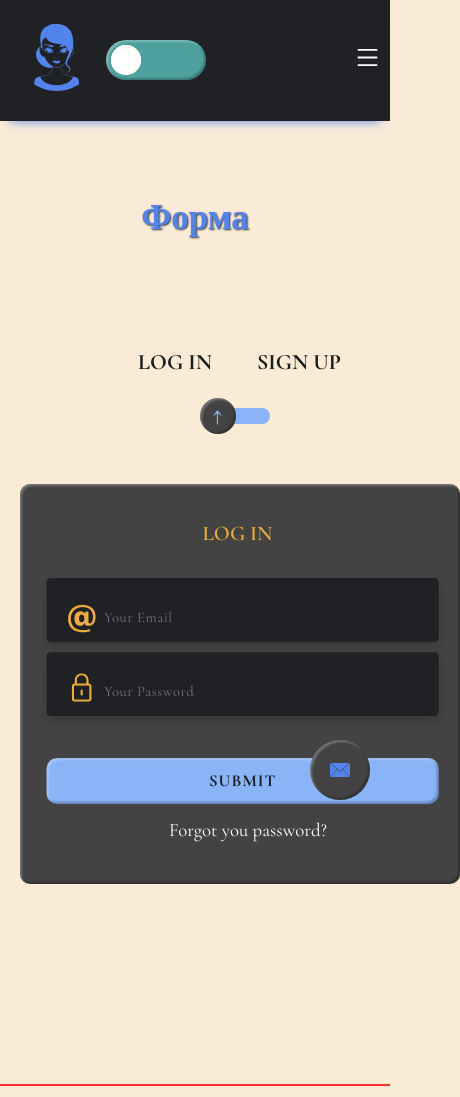
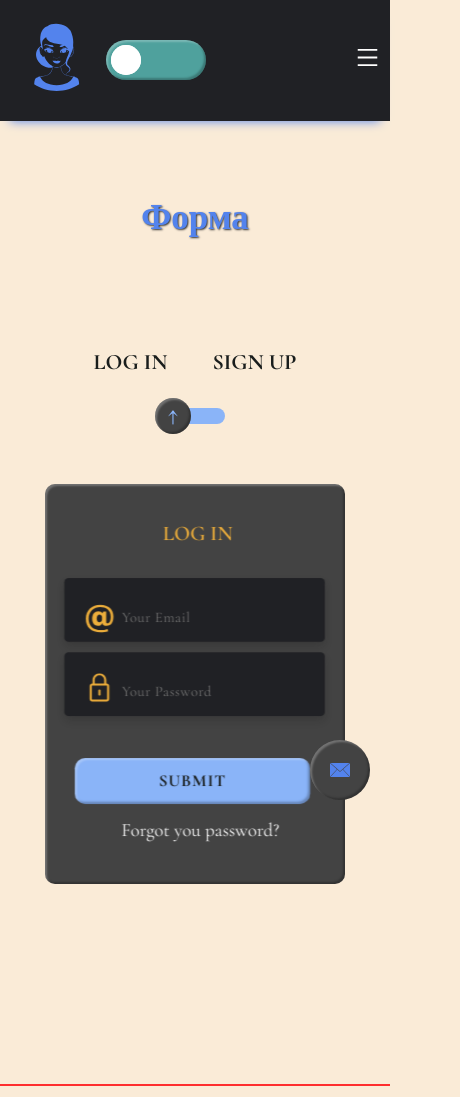
Before and after one commit to dimatany/ReactLess, a React (Create React App) app: page /login in a window 390 px wide. Shown: the top 1097 px of the page, 460 px wide, since content can reach past the window. Built offline with nearby package versions, Linux system fonts and the light colour scheme.

Commit message:
fixed a couple of CSS rules

```diff
--- a/src/Сomponents/FormAuthorization/FormAuthorization.js
+++ b/src/Сomponents/FormAuthorization/FormAuthorization.js
@@ -43,7 +43,7 @@ function FormAuthorization() {
 									</span>
 								</div>
 								<button className={[styles["btn"], styles['frontSubmit']].join(" ")}>submit</button>
-								<p>
+								<p className={styles.wrapLink}>
 									<a href="https://dimatany.github.io/WorkingExamples/" className={styles.link}>Forgot you password?</a>
 								</p>
 							</div>
--- a/src/Сomponents/FormAuthorization/FormAuthorization.module.css
+++ b/src/Сomponents/FormAuthorization/FormAuthorization.module.css
@@ -258,4 +258,27 @@ h6 span:last-child:hover {
   background-color: #4fa19d;
 }
 
+@media screen and (max-width: 720px) {
+  .section {
+    width: 300px;
+    margin: 0 auto;
+  }
+  .frontSubmit {
+    margin-right: 75px;
+  }
+  .backSubmit {
+    margin-right: 75px;
+  }
+  h4 {
+    margin-left: -65px;
+  }
+  .wrapLink {
+    margin-left: -60px;
+  }
+  .formGroup {
+    margin-left: -10px;
+    width: 174px;
+  }
+}
+
 /*# sourceMappingURL=FormAuthorization.module.css.map */
--- a/src/Сomponents/FormAuthorization/FormAuthorization.module.scss
+++ b/src/Сomponents/FormAuthorization/FormAuthorization.module.scss
@@ -158,7 +158,7 @@ h6 span {
   display: flex;
   flex-direction: column;
 }
-.formGroup{
+.formGroup {
   position: relative;
   display: block;
   margin: 0;
@@ -240,3 +240,29 @@ h6 span {
     background-color: $lime-green;
   }
 }
+
+@media screen and (max-width: 720px) {
+  .section {
+    width: 300px;
+    margin: 0 auto;
+  }
+  .formStyle {
+    //width: 200px;
+  }
+  .frontSubmit {
+    margin-right: 75px;
+  }
+  .backSubmit {
+    margin-right: 75px;
+  }
+  h4 {
+    margin-left: -65px;
+  }
+  .wrapLink {
+    margin-left: -60px;
+  }
+  .formGroup {
+    margin-left: -10px;
+    width: 174px;
+  }
+}
```
Also changed, not shown: src/Сomponents/Form/Form.module.scss (line endings or trailing spaces), 1 other file (tests, documents, lock files or other folders).
